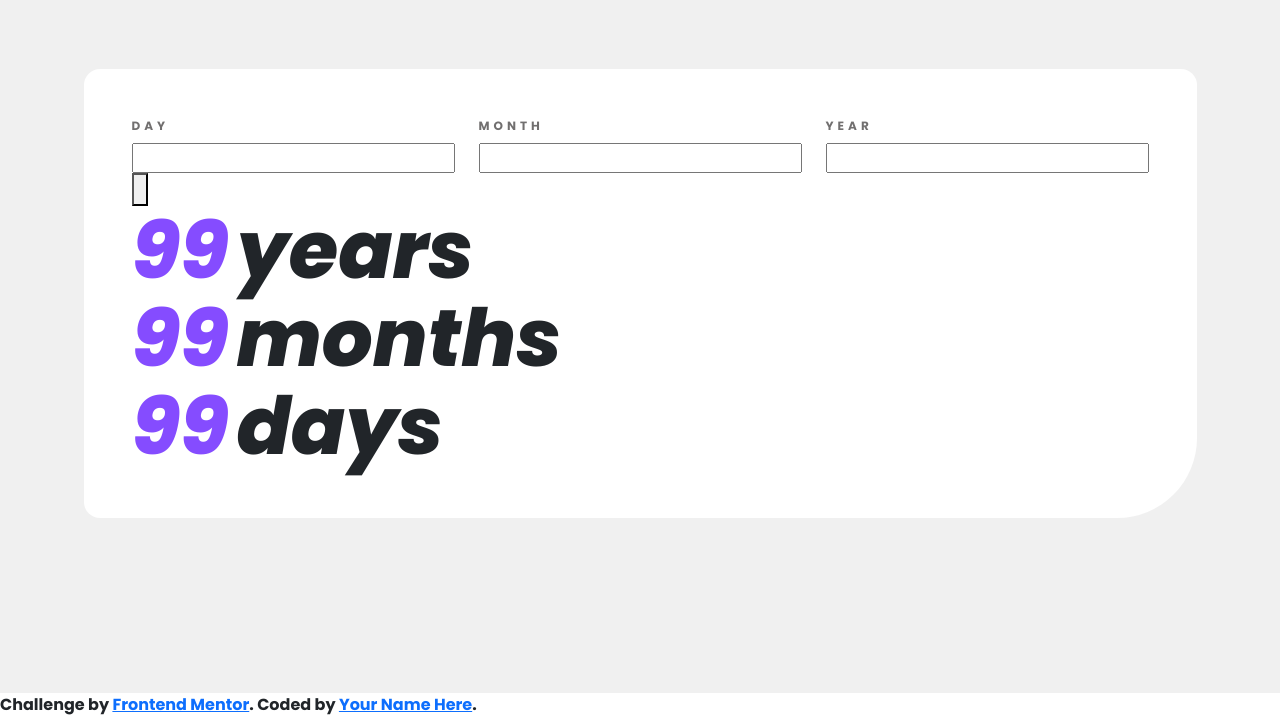
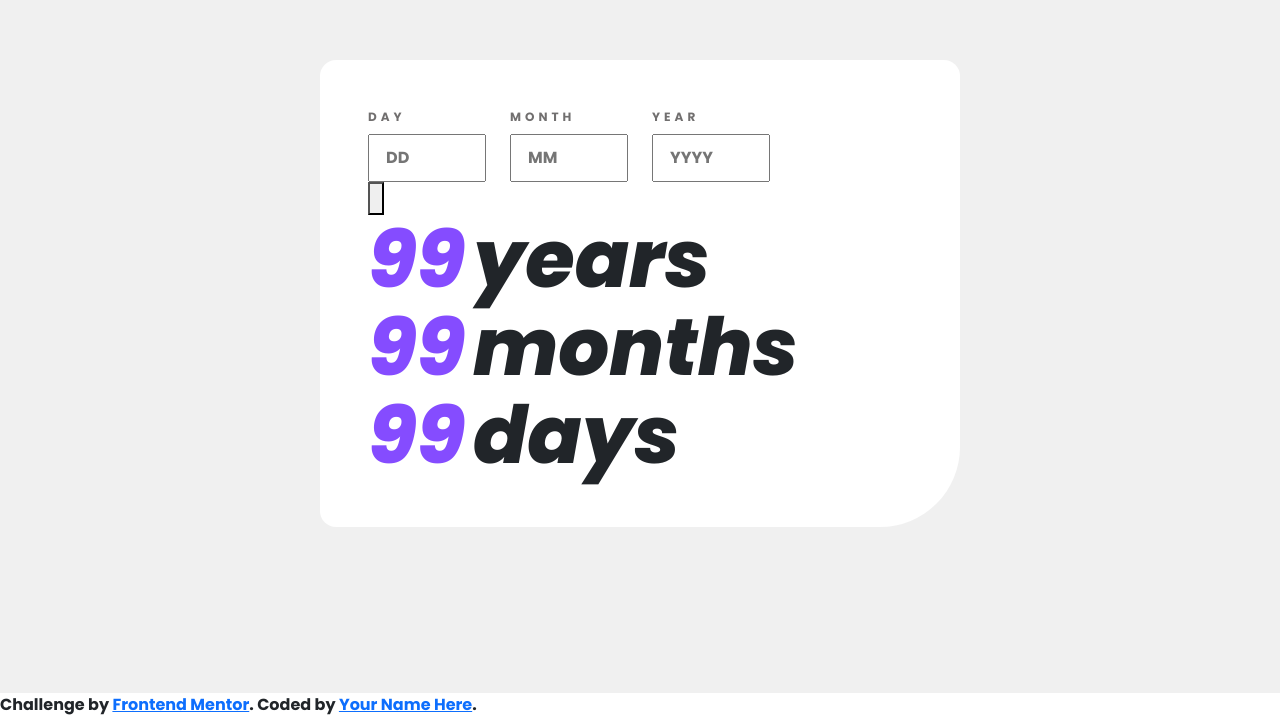
Before and after one commit to Emvil-git/fe_mentor-age_calculator, a website: page index.html in a window 1280 px wide. Shown: the part 107-824 px from the top of the page. Drawn offline with nearby package versions, Linux system fonts and the light colour scheme.

Commit message:
feat: edit styling

```diff
--- a/index.html
+++ b/index.html
@@ -19,21 +19,23 @@
   <main >
     <div class="p-5">
       <form action="">
-        <section class="d-flex form-inputs">
-          <section class="d-flex flex-column me-4">
+        <section class="row form-inputs">
+          <section class="d-flex flex-column col-3">
             <label for="day" class="mb-2">DAY</label>
-            <input type="number" name="day" id="day">
+            <input type="number" name="day" id="day" placeholder="DD" required>
           </section>
 
-          <section class="d-flex flex-column me-4">
+          <section class="d-flex flex-column col-3">
             <label for="month" class="mb-2">MONTH</label>
-            <input type="number" name="month" id="month">
+            <input type="number" name="month" id="month" placeholder="MM" required>
           </section>
 
-          <section class="d-flex flex-column">
+          <section class="d-flex flex-column col-3">
             <label for="year" class="mb-2">YEAR</label>
-            <input type="number" name="year" id="year">
+            <input type="number" name="year" id="year" placeholder="YYYY" required>
           </section>
+
+          <section class="col-3"></section>
         </section>
         <section class="d-flex form-submit">
           <hr>
--- a/styles.css
+++ b/styles.css
@@ -29,12 +29,19 @@ main{
 div{
     background-color: var(--white);
     border-radius: 1rem 1rem 5rem 1rem;
+    width: 50vw;
 }
 
 label{
     font-size: 12px;
     letter-spacing: 4px;
     color: var(--grey-smoke);
+}
+
+input{
+    font-size: 32px;
+    height: 3rem;
+    padding: 1rem;
 }
 
 .age-display{
```
